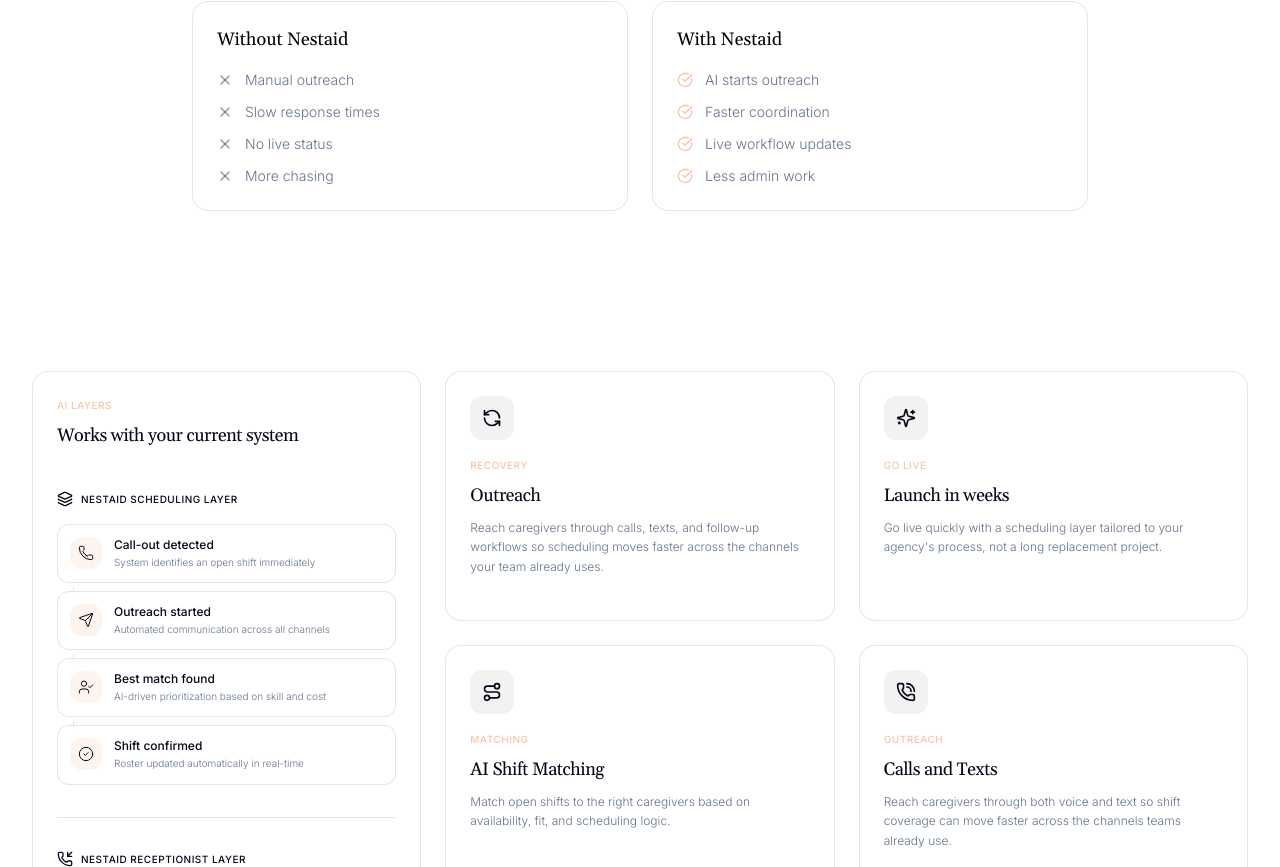
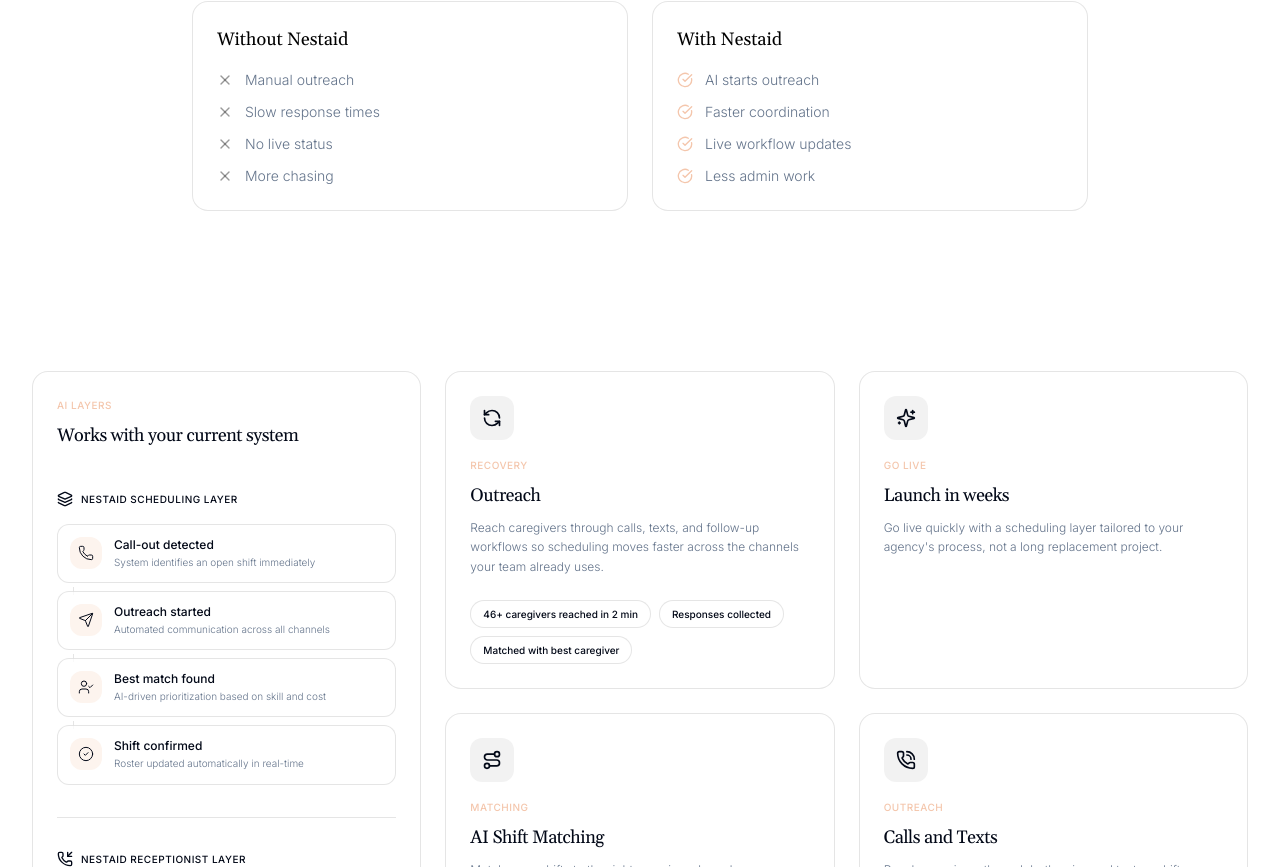
Before and after one commit to nestaidofficial/nestaidai, a Next.js app: page /scheduling in a window 1280 px wide. Shown: the part 1102-1969 px from the top of the page. Built offline with nearby package versions, Linux system fonts and the light colour scheme.

Commit message:
Fix type error: rename highlights prop to items in FeatureCard usage

```diff
--- a/src/components/sections/SchedulingBento.tsx
+++ b/src/components/sections/SchedulingBento.tsx
@@ -248,7 +248,7 @@
               eyebrow="Recovery"
               title="Outreach"
               description="Reach caregivers through calls, texts, and follow-up workflows so scheduling moves faster across the channels your team already uses."
-              highlights={["46+ caregivers reached in 2 min", "Responses collected", "Matched with best caregiver"]}
+              items={["46+ caregivers reached in 2 min", "Responses collected", "Matched with best caregiver"]}
             />
           </motion.div>
 
```
